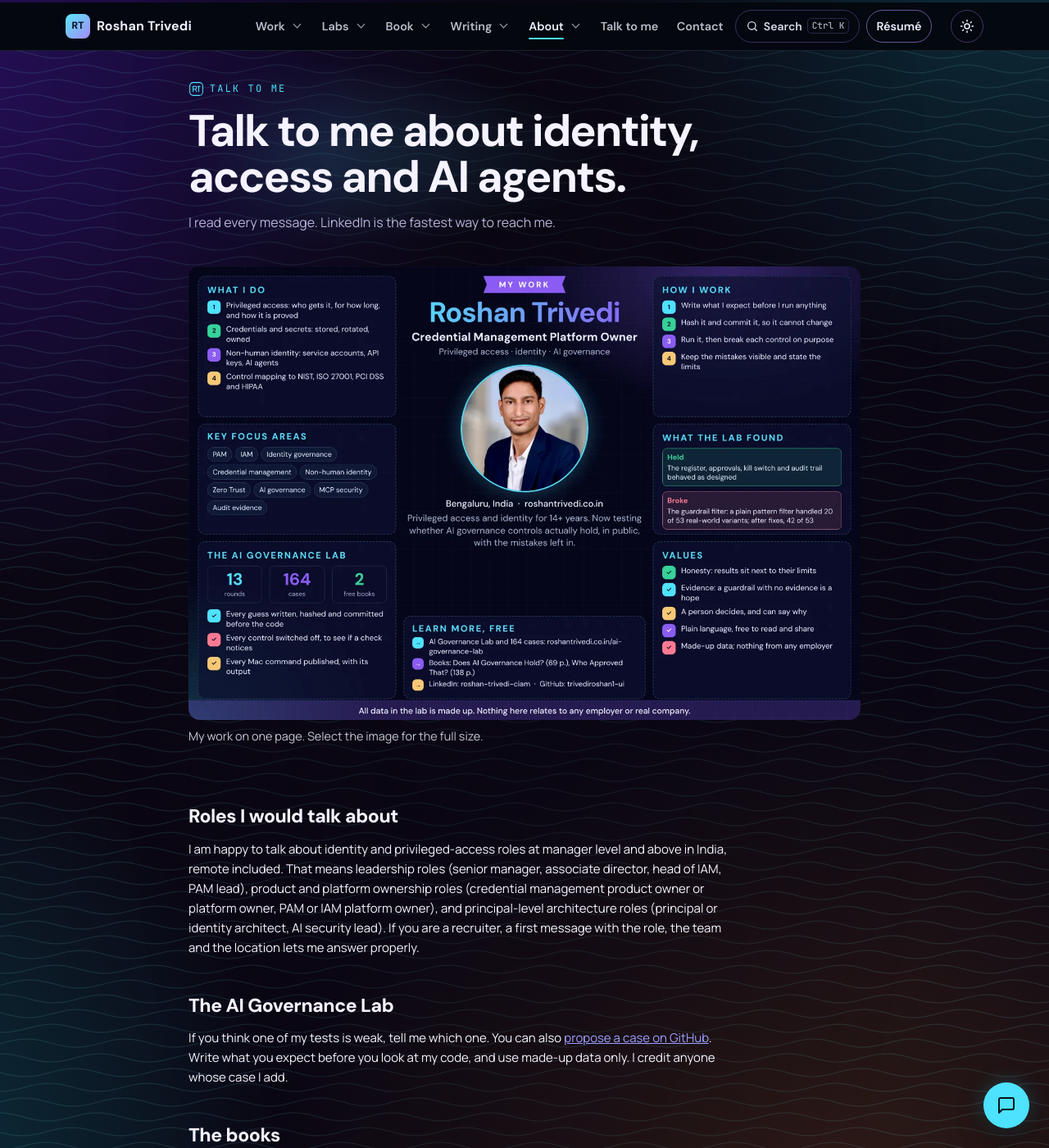
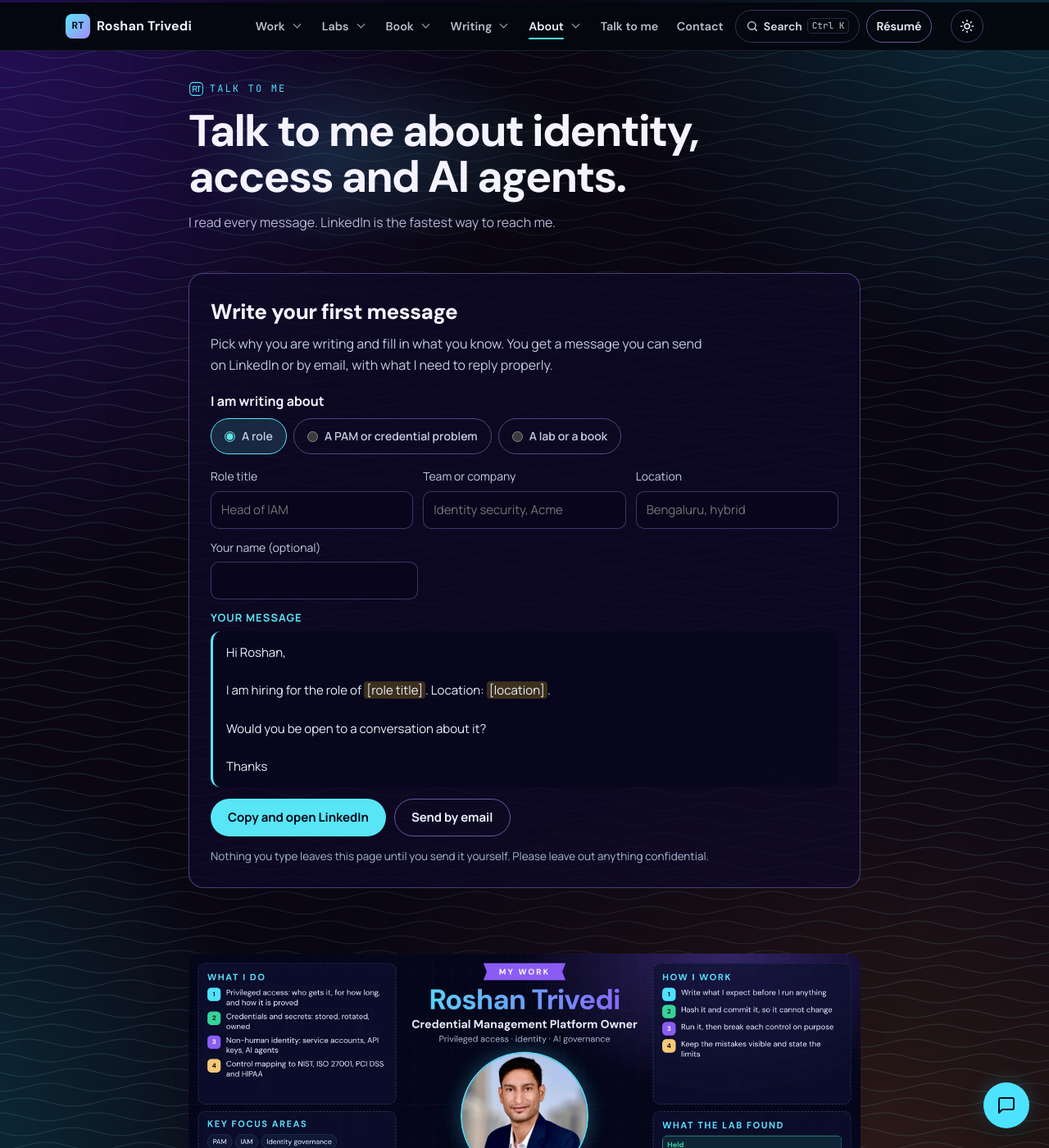
Before and after one commit to trivediroshan1-ui/trivediroshan1-ui.github.io, a Jekyll site: the page talk/index.html, which Jekyll copies as it is, in a window 1280 px wide and 1400 px high. Shown: the whole window at 82% size. Built offline with Jekyll 4.4.1, drawn with Linux system fonts in a browser that asks for light colours.

Commit message:
Talk page: first-message builder
The contact page asked recruiters for the role, team and location but had
no button or form above the fold. It now opens with "Write your first
message": pick a reason (a role, a PAM or credential problem, a lab or a
book), fill two or three fields, and get a ready message with gaps
highlighted. "Copy and open LinkedIn" copies it and opens my profile;
"Send by email" opens a prefilled email. Nothing is sent by the page.
Without JavaScript the two direct buttons show. No inline script, CSP
unchanged.

```diff
--- /dev/null
+++ b/assets/talk-compose.css
@@ -0,0 +1,49 @@
+/* Talk page: first-message builder. Without JavaScript only the two direct buttons show. */
+.cmp { margin: 8px 0 40px; padding: 26px; border-radius: 18px; border: 1px solid rgba(167, 139, 250, .4); background: rgba(14, 10, 40, .72); }
+.cmp h2 { margin: 0 0 6px; font-size: 26px; }
+.cmp-lede { margin: 0 0 18px; color: #c3cbe0; max-width: 62ch; }
+.cmp-direct, .cmp-acts { display: flex; flex-wrap: wrap; gap: 10px; align-items: center; }
+.cmp-on .cmp-direct { display: none; }
+.cmp-btn { font: inherit; font-weight: 700; font-size: 15px; min-height: 44px; padding: 10px 20px; border-radius: 999px; display: inline-flex; align-items: center; text-decoration: none; cursor: pointer; border: 1px solid transparent; }
+.cmp-1 { background: #58e6f6; color: #05061a; }
+.cmp-1:hover { background: #8ef0fa; }
+.cmp-2 { background: transparent; color: #e8eefc; border-color: rgba(167, 139, 250, .6); }
+.cmp-2:hover { background: rgba(167, 139, 250, .16); }
+.cmp-btn:focus-visible, .cmp input:focus-visible, .cmp textarea:focus-visible { outline: 2px solid #a78bfa; outline-offset: 2px; }
+.cmp-why { border: 0; padding: 0; margin: 0 0 16px; display: flex; flex-wrap: wrap; gap: 8px; }
+.cmp-why legend { font-weight: 700; margin-bottom: 8px; padding: 0; }
+.cmp-why label { display: inline-flex; align-items: center; gap: 8px; min-height: 44px; padding: 8px 16px; border-radius: 999px; border: 1px solid rgba(167, 139, 250, .45); cursor: pointer; font-weight: 600; }
+.cmp-why label:has(input:checked) { background: rgba(88, 230, 246, .14); border-color: #58e6f6; }
+.cmp-why input { accent-color: #58e6f6; margin: 0; }
+.cmp-fields, .cmp-name { display: grid; grid-template-columns: repeat(3, minmax(0, 1fr)); gap: 12px; margin-bottom: 12px; }
+.cmp-fields[hidden] { display: none; }
+.cmp-fields .wide { grid-column: span 2; }
+.cmp-name { grid-template-columns: minmax(0, 1fr); max-width: 33%; }
+.cmp label { font-size: 14px; color: #c3cbe0; }
+.cmp-fields label, .cmp-name { display: flex; flex-direction: column; gap: 6px; }
+.cmp input:not([type="radio"]), .cmp textarea { font: inherit; font-size: 15px; color: #e8eefc; background: rgba(5, 6, 26, .6); border: 1px solid rgba(167, 139, 250, .35); border-radius: 10px; padding: 10px 12px; min-height: 44px; width: 100%; box-sizing: border-box; resize: vertical; }
+.cmp-out { margin: 8px 0 14px; }
+.cmp-k { margin: 0 0 6px; font-size: 13px; letter-spacing: .08em; text-transform: uppercase; color: #58e6f6; font-weight: 700; }
+.cmp pre { margin: 0; white-space: pre-wrap; word-break: break-word; font: inherit; font-size: 15px; line-height: 1.55; padding: 14px 16px; border-radius: 12px; background: rgba(5, 6, 26, .6); border-left: 3px solid #58e6f6; color: #e8eefc; }
+.cmp pre mark { background: rgba(251, 191, 36, .22); color: inherit; padding: 0 3px; border-radius: 4px; }
+.cmp-done { font-size: 14px; color: #65e5ad; }
+.cmp-note { margin: 14px 0 0; font-size: 13.5px; color: #a9b6d3; }
+
+html[data-theme="light"] .cmp { background: #fff; border-color: #c9bdf3; }
+html[data-theme="light"] .cmp-lede, html[data-theme="light"] .cmp label { color: #3b3866; }
+html[data-theme="light"] .cmp-1 { background: #0a7f93; color: #fff; }
+html[data-theme="light"] .cmp-1:hover { background: #086a7a; }
+html[data-theme="light"] .cmp-2 { color: #1a1340; border-color: #6d4fd8; }
+html[data-theme="light"] .cmp input:not([type="radio"]), html[data-theme="light"] .cmp textarea, html[data-theme="light"] .cmp pre { background: #f6f4ff; color: #1a1340; border-color: #c9bdf3; }
+html[data-theme="light"] .cmp pre { border-left-color: #0a7f93; }
+html[data-theme="light"] .cmp-k { color: #0a7f93; }
+html[data-theme="light"] .cmp-why label:has(input:checked) { background: #e3f6f9; border-color: #0a7f93; }
+html[data-theme="light"] .cmp-done { color: #11805a; }
+html[data-theme="light"] .cmp-note { color: #5a5280; }
+
+@media (max-width: 720px) {
+  .cmp { padding: 18px; }
+  .cmp-fields, .cmp-name { grid-template-columns: minmax(0, 1fr); max-width: none; }
+  .cmp-fields .wide { grid-column: auto; }
+  .cmp-acts .cmp-btn { flex: 1 1 100%; justify-content: center; }
+}
--- /dev/null
+++ b/assets/talk-compose.js
@@ -0,0 +1,83 @@
+// Talk page: builds a first message from a few fields. Nothing is sent anywhere by this script;
+// the visitor copies it into LinkedIn or opens it in their own email app.
+(function () {
+  var form = document.getElementById('cmp');
+  if (!form) return;
+  var out = document.getElementById('cmp-msg');
+  var mail = document.getElementById('cmp-mail');
+  var done = document.getElementById('cmp-done');
+  var LI = 'https://www.linkedin.com/in/roshan-trivedi-ciam/';
+  var EMAIL = 'trivedi.roshan1@gmail.com';
+
+  function v(n) { return (form.elements[n].value || '').trim().replace(/[.\s]+$/, ''); }
+  function why() { return form.querySelector('input[name="why"]:checked').value; }
+  // Each part is [text, isPlaceholder]; placeholders show highlighted so the gap is visible.
+  function f(n, ph) { var x = v(n); return x ? [x, false] : ['[' + ph + ']', true]; }
+
+  function parts() {
+    var w = why(), p = [['Hi Roshan,\n\n', false]];
+    if (w === 'role') {
+      p.push(['I am hiring for the role of ', false], f('role', 'role title'));
+      if (v('team')) p.push([' in ', false], [v('team'), false]);
+      p.push(['. Location: ', false], f('where', 'location'),
+        ['.\n\nWould you be open to a conversation about it?', false]);
+    } else if (w === 'problem') {
+      p.push(['I am working on a PAM or credential problem: ', false], f('fix', 'what you are trying to fix'), ['.', false]);
+      if (v('tools')) p.push([' Platforms involved: ', false], [v('tools'), false], ['.', false]);
+      p.push(['\n\nCould we talk it through?', false]);
+    } else {
+      p.push(['I read ', false], f('which', 'which lab or book'), ['. ', false], f('gap', 'what looks wrong or missing'), ['.', false]);
+    }
+    var n = v('name');
+    p.push(['\n\n' + (n ? 'Thanks,\n' + n : 'Thanks'), false]);
+    return p;
+  }
+  function text() { return parts().map(function (x) { return x[0]; }).join(''); }
+  function subject() {
+    var w = why();
+    return w === 'role' ? 'Role: ' + (v('role') || 'identity security')
+      : w === 'problem' ? 'A PAM or credential problem'
+      : 'Feedback: ' + (v('which') || 'a lab or book');
+  }
+
+  function render() {
+    var w = why();
+    [].forEach.call(form.querySelectorAll('.cmp-fields'), function (d) { d.hidden = d.getAttribute('data-for') !== w; });
+    out.textContent = '';
+    parts().forEach(function (x) {
+      if (x[1]) { var m = document.createElement('mark'); m.textContent = x[0]; out.appendChild(m); }
+      else out.appendChild(document.createTextNode(x[0]));
+    });
+    mail.href = 'mailto:' + EMAIL + '?subject=' + encodeURIComponent(subject()) + '&body=' + encodeURIComponent(text());
+    done.textContent = '';
+  }
+
+  function copy(s) {
+    if (navigator.clipboard && window.isSecureContext) return navigator.clipboard.writeText(s);
+    return new Promise(function (ok, no) {
+      var t = document.createElement('textarea');
+      t.value = s; t.setAttribute('readonly', ''); t.style.position = 'fixed'; t.style.opacity = '0';
+      document.body.appendChild(t); t.select();
+      try { document.execCommand('copy') ? ok() : no(); } catch (e) { no(e); }
+      t.remove();
+    });
+  }
+
+  document.getElementById('cmp-li').addEventListener('click', function () {
+    // Start the copy first, while this page still has focus, then open LinkedIn in a new tab.
+    copy(text()).then(function () {
+      done.textContent = 'Copied. Paste it into a LinkedIn message.';
+    }, function () {
+      done.textContent = 'Could not copy. Select the message above and copy it, then open LinkedIn.';
+    });
+    var win = window.open(LI, '_blank');
+    if (win) win.opener = null;
+  });
+
+  form.addEventListener('input', render);
+  form.addEventListener('change', render);
+  form.addEventListener('submit', function (e) { e.preventDefault(); });
+  form.hidden = false;
+  form.closest('.cmp').classList.add('cmp-on');
+  render();
+})();
--- a/talk/index.html
+++ b/talk/index.html
@@ -47,6 +47,46 @@
         <h1>Talk to me about identity, access and AI agents.</h1>
         <p class="dek">I read every message. LinkedIn is the fastest way to reach me.</p>
       </header>
+      <section class="cmp" aria-labelledby="cmp-t">
+        <h2 id="cmp-t">Write your first message</h2>
+        <p class="cmp-lede">Pick why you are writing and fill in what you know. You get a message you can send on LinkedIn or by email, with what I need to reply properly.</p>
+        <div class="cmp-direct">
+          <a class="cmp-btn cmp-1" href="https://www.linkedin.com/in/roshan-trivedi-ciam/">Message me on LinkedIn</a>
+          <a class="cmp-btn cmp-2" href="mailto:trivedi.roshan1@gmail.com">Email me</a>
+        </div>
+        <form class="cmp-form" id="cmp" hidden novalidate>
+          <fieldset class="cmp-why">
+            <legend>I am writing about</legend>
+            <label><input type="radio" name="why" value="role" checked> A role</label>
+            <label><input type="radio" name="why" value="problem"> A PAM or credential problem</label>
+            <label><input type="radio" name="why" value="feedback"> A lab or a book</label>
+          </fieldset>
+          <div class="cmp-fields" data-for="role">
+            <label>Role title<input name="role" autocomplete="organization-title" placeholder="Head of IAM"></label>
+            <label>Team or company<input name="team" autocomplete="organization" placeholder="Identity security, Acme"></label>
+            <label>Location<input name="where" placeholder="Bengaluru, hybrid"></label>
+          </div>
+          <div class="cmp-fields" data-for="problem" hidden>
+            <label class="wide">What are you trying to fix?<textarea name="fix" rows="3" placeholder="Service account passwords never rotate and nobody owns them"></textarea></label>
+            <label>Platforms involved (optional)<input name="tools" placeholder="CyberArk, HashiCorp Vault"></label>
+          </div>
+          <div class="cmp-fields" data-for="feedback" hidden>
+            <label>Which lab or book?<input name="which" placeholder="Who Approved That?"></label>
+            <label class="wide">What looks wrong or missing?<textarea name="gap" rows="3" placeholder="Round 9 does not test a revoked token"></textarea></label>
+          </div>
+          <label class="cmp-name">Your name (optional)<input name="name" autocomplete="name"></label>
+          <div class="cmp-out">
+            <p class="cmp-k" id="cmp-k">Your message</p>
+            <pre id="cmp-msg" aria-labelledby="cmp-k" aria-live="polite"></pre>
+          </div>
+          <div class="cmp-acts">
+            <button type="button" class="cmp-btn cmp-1" id="cmp-li">Copy and open LinkedIn</button>
+            <a class="cmp-btn cmp-2" id="cmp-mail" href="mailto:trivedi.roshan1@gmail.com">Send by email</a>
+            <span class="cmp-done" id="cmp-done" role="status"></span>
+          </div>
+          <p class="cmp-note">Nothing you type leaves this page until you send it yourself. Please leave out anything confidential.</p>
+        </form>
+      </section>
       <figure style="margin:0 0 28px">
         <a href="/assets/roshan-trivedi-work-summary.png"><img src="/assets/roshan-trivedi-work-summary.webp" width="1400" height="945" loading="lazy" style="width:100%;height:auto;border-radius:14px" alt="One-page summary of Roshan Trivedi's work: what he does, key focus areas, how he works, what the AI Governance Lab found (13 rounds, 164 cases), and his values."></a>
         <figcaption class="body-text" style="font-size:.9em;opacity:.8">My work on one page. Select the image for the full size.</figcaption>
@@ -75,6 +115,8 @@
     <footer class="hg-foot"><div><span>&copy; 2026 Roshan Trivedi &middot; Bengaluru, India &middot; Privacy-safe portfolio</span><nav aria-label="Footer"><a href="/case-studies/">Work</a><a href="/labs/">Labs</a><a href="/book/">Book</a><a href="/writing/">Writing</a><a href="/about/">About</a><a href="/now/">Now</a><a href="/ai/">How I use AI</a><a href="/talk/">Talk to me</a><a href="/#contact">Contact</a><a href="/feed.xml">RSS</a></nav></div></footer>
     <link rel="stylesheet" href="/assets/chatbot-widget.css?v=20261019c" />
     <script defer src="/assets/chatbot-widget.js?v=20261102b"></script>
+    <link rel="stylesheet" href="/assets/talk-compose.css?v=20261104a">
+    <script defer src="/assets/talk-compose.js?v=20261104a"></script>
   <!-- Cloudflare Web Analytics --><script type='module' src='https://static.cloudflareinsights.com/beacon.min.js' data-cf-beacon='{"token": "47bbd2a2a282459ab0adc598bc249ab1"}'></script><!-- End Cloudflare Web Analytics -->
   </body>
 </html>
```
